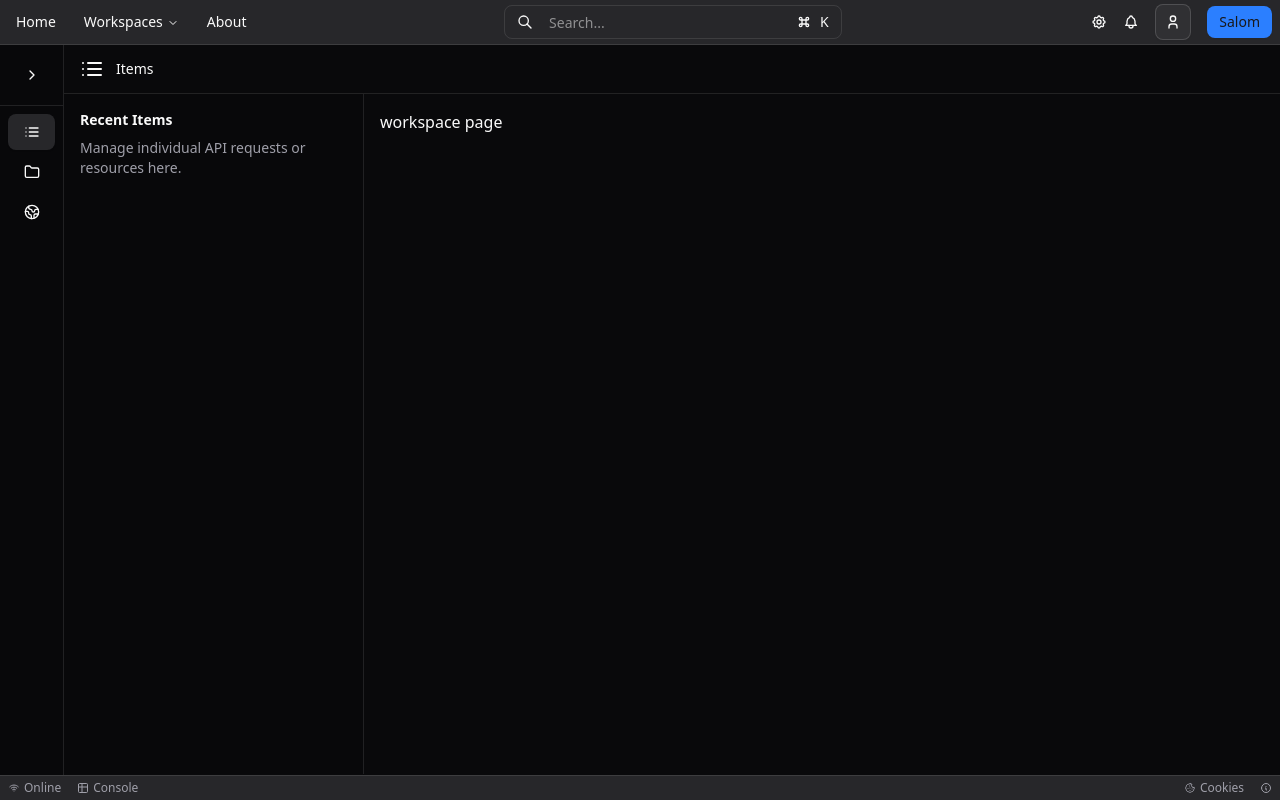
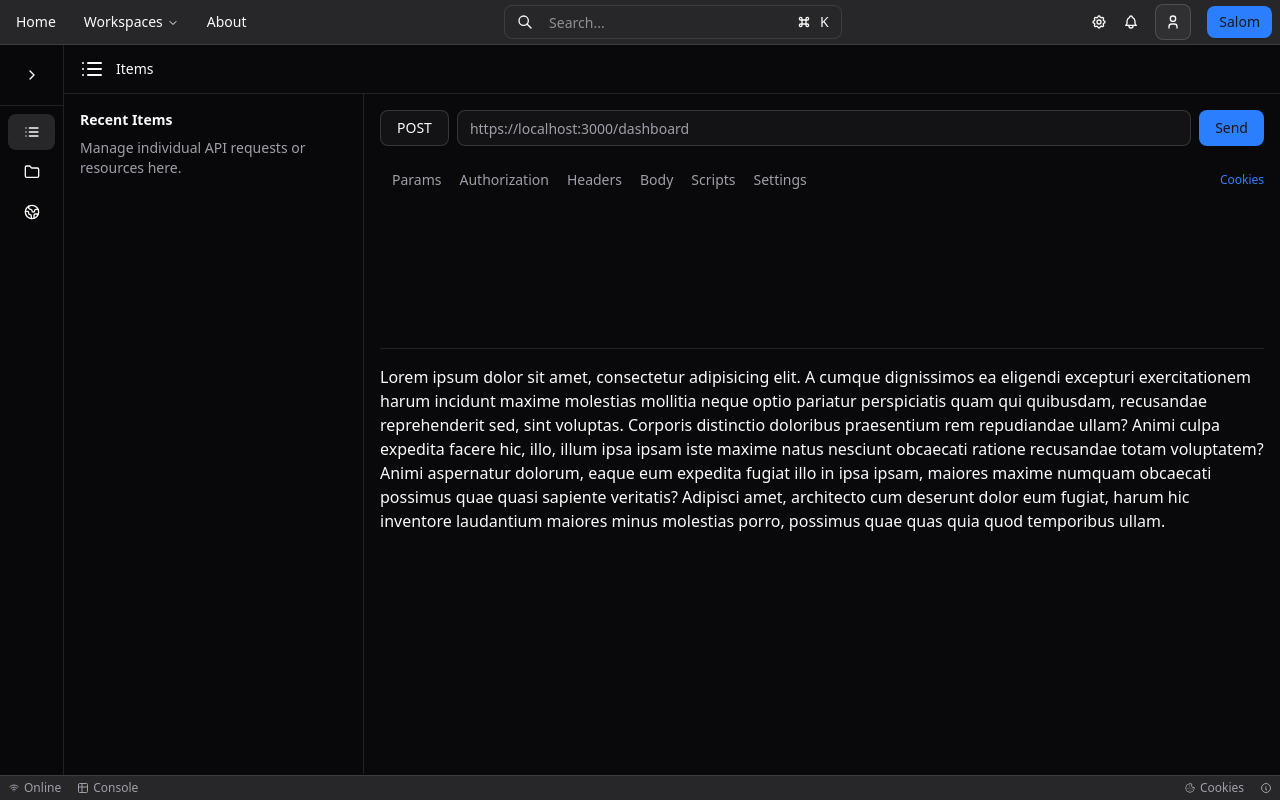
Before and after one commit to 3nln/zyro-web, a Next.js app: page /uz/workspace in a window 1280 px wide. Built offline with nearby package versions, Linux system fonts and the light colour scheme.

Commit message:
feat(ui): enhance workspace page layout with dropdown menu and tabs; improve responsiveness and styling

```diff
--- a/src/app/[locale]/workspace/page.tsx
+++ b/src/app/[locale]/workspace/page.tsx
@@ -1,6 +1,64 @@
-import React from 'react';
+import React from "react";
+import { Input } from "@/shared/ui/input";
+import { Button } from "@/shared/ui/button";
+import {
+  DropdownMenu,
+  DropdownMenuContent,
+  DropdownMenuItem,
+  DropdownMenuLabel,
+  DropdownMenuSeparator,
+  DropdownMenuTrigger,
+} from "@/shared/ui/dropdown-menu";
+
+import { Tabs, TabsContent, TabsList, TabsTrigger } from "@/shared/ui/tabs"
+import { Link } from "@/shared/config/i18n/navigation";
 
 const Page = () => {
-  return <div>workspace page</div>;
+  return (
+    <div className={"w-full flex flex-col h-[calc(100vh-10rem)]"}>
+      <div className={"flex-none"}>
+        <div className={"flex items-center gap-2 w-full"}>
+          <DropdownMenu>
+            <DropdownMenuTrigger>
+              <Button variant={"outline"} contentEditable={true}>POST</Button>
+            </DropdownMenuTrigger>
+            <DropdownMenuContent>
+              <DropdownMenuItem>GET</DropdownMenuItem>
+              <DropdownMenuItem>POST</DropdownMenuItem>
+              <DropdownMenuItem>PUT</DropdownMenuItem>
+              <DropdownMenuItem>PATCH</DropdownMenuItem>
+              <DropdownMenuItem>DELETE</DropdownMenuItem>
+              <DropdownMenuItem>HEAD</DropdownMenuItem>
+              <DropdownMenuItem>OPTIONS</DropdownMenuItem>
+              {/*<DropdownMenuLabel>GET</DropdownMenuLabel>*/}
+            </DropdownMenuContent>
+          </DropdownMenu>
+          <Input className={"w-full"} placeholder={"https://localhost:3000/dashboard"}/>
+          <Button>Send</Button>
+        </div>
+      </div>
+
+      <div className={"flex-1 grow"}>
+        <Tabs defaultValue="account" className="mt-4">
+          <div className={"w-full flex justify-between items-center"}>
+            <TabsList>
+              <TabsTrigger value="params">Params</TabsTrigger>
+              <TabsTrigger value="authorization">Authorization</TabsTrigger>
+              <TabsTrigger value="headers">Headers</TabsTrigger>
+              <TabsTrigger value="body">Body</TabsTrigger>
+              <TabsTrigger value="scripts">Scripts</TabsTrigger>
+              <TabsTrigger value="settings">Settings</TabsTrigger>
+            </TabsList>
+            <Link href={"/cookies"} className={"text-primary text-xs"}>Cookies</Link>
+          </div>
+          <TabsContent value="params">Make changes to your account here.</TabsContent>
+          <TabsContent value="authorization">Change your password here.</TabsContent>
+        </Tabs>
+      </div>
+      <div className={"grow border-t py-4"}>
+        Lorem ipsum dolor sit amet, consectetur adipisicing elit. A cumque dignissimos ea eligendi excepturi exercitationem harum incidunt maxime molestias mollitia neque optio pariatur perspiciatis quam qui quibusdam, recusandae reprehenderit sed, sint voluptas. Corporis distinctio doloribus praesentium rem repudiandae ullam? Animi culpa expedita facere hic, illo, illum ipsa ipsam iste maxime natus nesciunt obcaecati ratione recusandae totam voluptatem? Animi aspernatur dolorum, eaque eum expedita fugiat illo in ipsa ipsam, maiores maxime numquam obcaecati possimus quae quasi sapiente veritatis? Adipisci amet, architecto cum deserunt dolor eum fugiat, harum hic inventore laudantium maiores minus molestias porro, possimus quae quas quia quod temporibus ullam.
+      </div>
+    </div>
+  );
 };
 export default Page;
--- /dev/null
+++ b/src/shared/ui/tabs.tsx
@@ -0,0 +1,66 @@
+"use client"
+
+import * as React from "react"
+import * as TabsPrimitive from "@radix-ui/react-tabs"
+
+import { cn } from "@/shared/lib/utils"
+
+function Tabs({
+  className,
+  ...props
+}: React.ComponentProps<typeof TabsPrimitive.Root>) {
+  return (
+    <TabsPrimitive.Root
+      data-slot="tabs"
+      className={cn("flex flex-col gap-2", className)}
+      {...props}
+    />
+  )
+}
+
+function TabsList({
+  className,
+  ...props
+}: React.ComponentProps<typeof TabsPrimitive.List>) {
+  return (
+    <TabsPrimitive.List
+      data-slot="tabs-list"
+      className={cn(
+        "text-muted-foreground inline-flex h-9 w-fit items-center justify-center rounded-lg p-[3px]",
+        className
+      )}
+      {...props}
+    />
+  )
+}
+
+function TabsTrigger({
+  className,
+  ...props
+}: React.ComponentProps<typeof TabsPrimitive.Trigger>) {
+  return (
+    <TabsPrimitive.Trigger
+      data-slot="tabs-trigger"
+      className={cn(
+        "data-[state=active]:bg-background data-[state=active]:border-b data-[state=active]:border-b-primary dark:data-[state=active]:text-foreground focus-visible:border-ring focus-visible:ring-ring/50 focus-visible:outline-ring  text-foreground dark:text-muted-foreground inline-flex h-[calc(100%-1px)] flex-1 items-center justify-center gap-1.5 border border-transparent px-2 py-1 text-sm font-medium whitespace-nowrap transition-[color,box-shadow] focus-visible:ring-[3px] focus-visible:outline-1 disabled:pointer-events-none disabled:opacity-50 data-[state=active]:shadow-sm [&_svg]:pointer-events-none [&_svg]:shrink-0 [&_svg:not([class*='size-'])]:size-4",
+        className
+      )}
+      {...props}
+    />
+  )
+}
+
+function TabsContent({
+  className,
+  ...props
+}: React.ComponentProps<typeof TabsPrimitive.Content>) {
+  return (
+    <TabsPrimitive.Content
+      data-slot="tabs-content"
+      className={cn("flex-1 outline-none", className)}
+      {...props}
+    />
+  )
+}
+
+export { Tabs, TabsList, TabsTrigger, TabsContent }
--- a/src/widgets/workspace-sidebar/ui/index.tsx
+++ b/src/widgets/workspace-sidebar/ui/index.tsx
@@ -71,7 +71,7 @@
             );
           })()}
         </header>
-        <div className="flex min-w-0 min-h-[calc(100vh-6rem)] space-y-6">
+        <div className="flex min-h-[calc(100vh-6rem)] space-y-6">
           <div className={"p-4 shrink-0 border-r w-[300px] bg-background/50"}>
             {active === "items" && (
               <div>
@@ -92,7 +92,7 @@
               </div>
             )}
           </div>
-          <div className={"p-4"}>
+          <div className={"p-4 w-full"}>
             {children}
           </div>
         </div>
```
